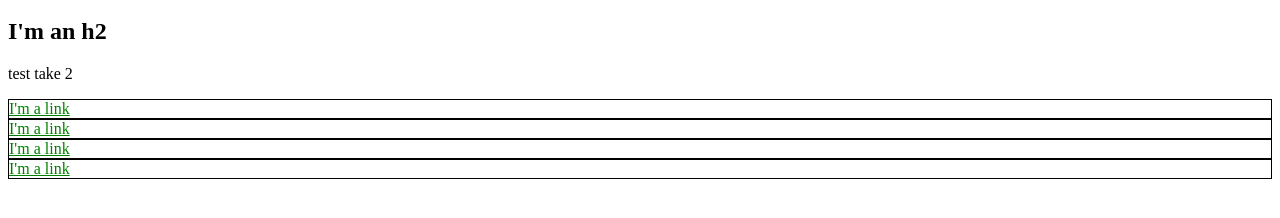
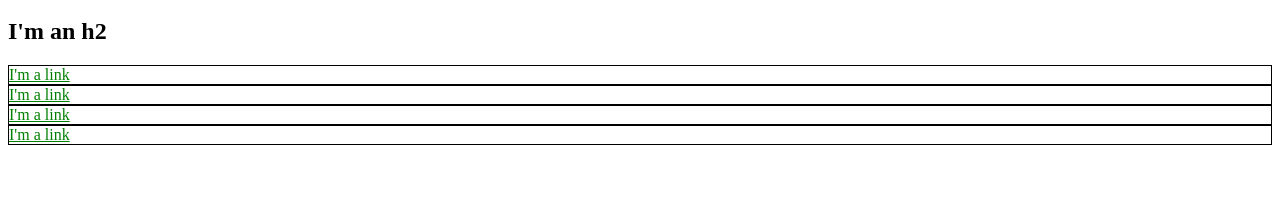
Before and after one commit to IkeCairns/ikecairns.github.io, a plain HTML site: page index.html in a window 1280 px wide. Shown: the part 136-354 px from the top of the page. Drawn offline with Linux system fonts and the light colour scheme.

Commit message:
Initialise CSS sample page

```diff
--- a/index.html
+++ b/index.html
@@ -18,7 +18,6 @@
       </li>
     </ul>
     <h2>I'm an h2</h2>
-    <p>test take 2</p>
     <div style="border: 1px solid black;">
       <a href="https://example.com/" style="color: green;">I'm a link</a>
     </div>
```
